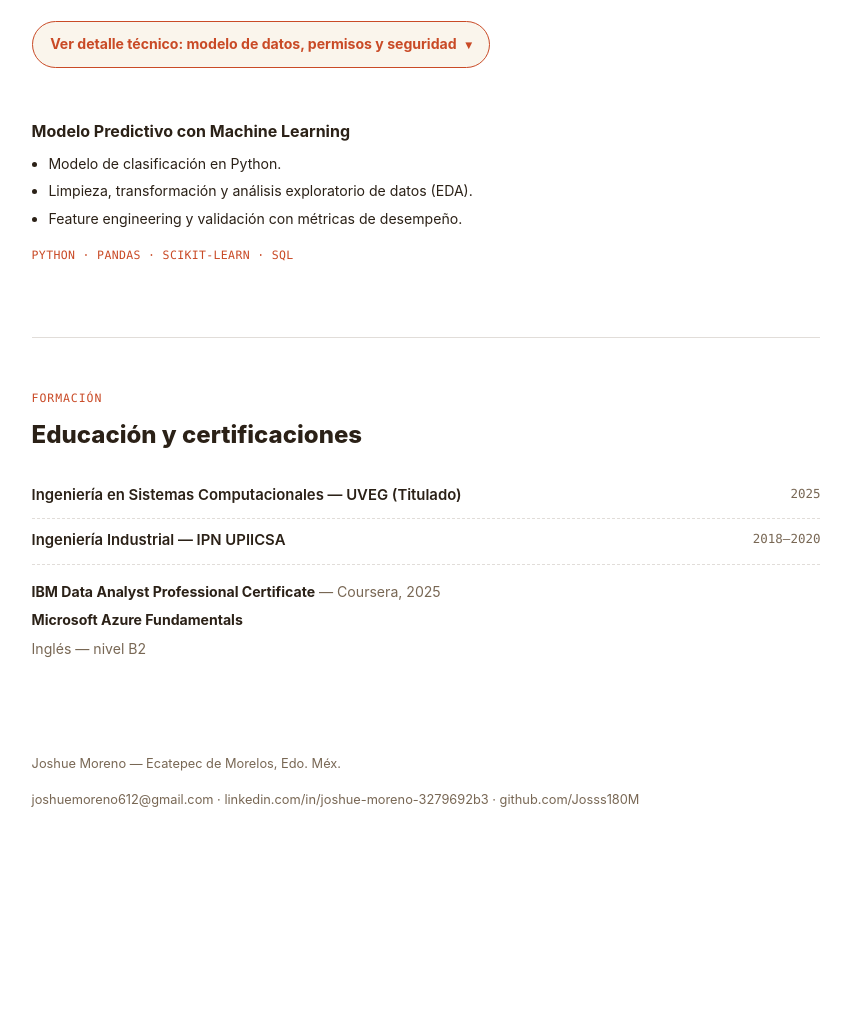
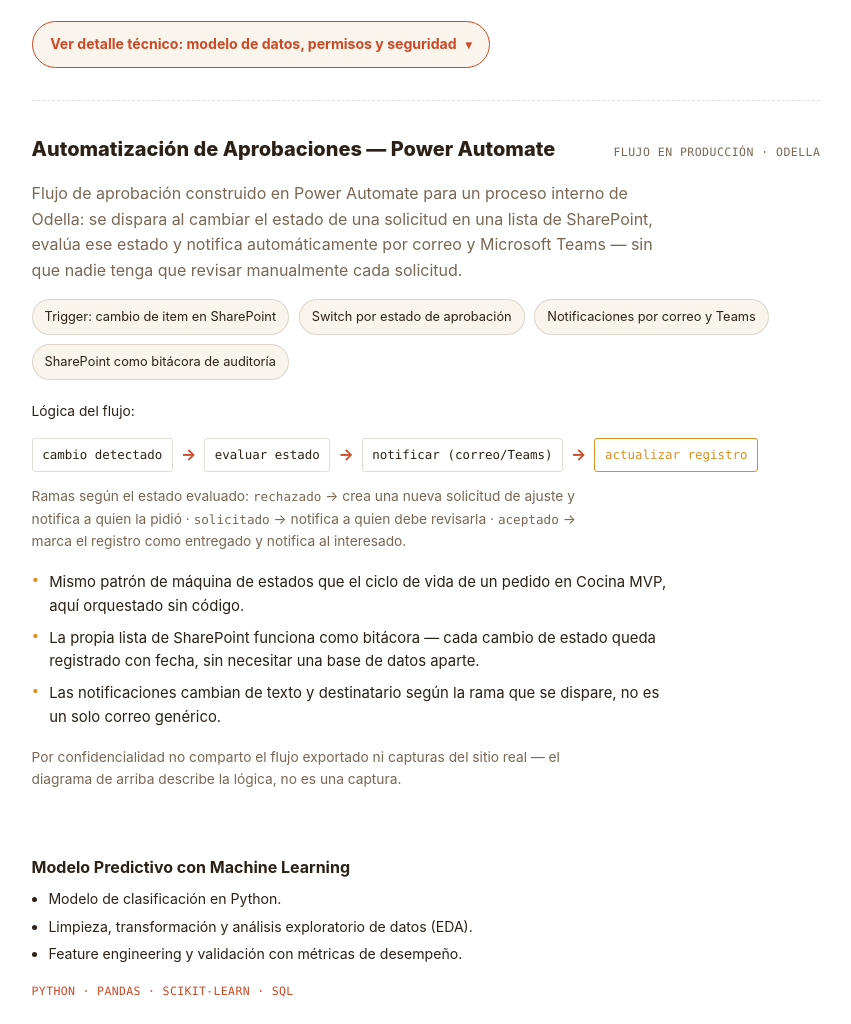
Before and after one commit to Josss180M/Josss180M.github.io, a plain HTML site: page index.html in a window 1280 px wide. Shown: the part 2804-3828 px from the top of the page, without its empty margins (214-1065 px from the left). Before the commit the page ends 3669 px from the top, so only its background shows below. Drawn offline with Linux system fonts and the light colour scheme.

Commit message:
Add Power Automate approval-flow project (sanitized)
Documents a real approval workflow built for Odella (SharePoint
trigger, status switch, email/Teams notifications) as a described
diagram rather than an exported flow or screenshot - the real export
carries the tenant ID, subscription ID, internal SharePoint URLs and
teammates' emails, and the site's own screenshots name a coworker by
workload, none of which belongs in a public portfolio.

```diff
--- a/index.html
+++ b/index.html
@@ -577,6 +577,38 @@
       </details>
     </article>
 
+    <article class="project-card" id="automate">
+      <div class="project-head">
+        <h3>Automatización de Aprobaciones — Power Automate</h3>
+        <span class="status">Flujo en producción · Odella</span>
+      </div>
+      <p class="lede muted">Flujo de aprobación construido en Power Automate para un proceso interno de Odella: se dispara al cambiar el estado de una solicitud en una lista de SharePoint, evalúa ese estado y notifica automáticamente por correo y Microsoft Teams — sin que nadie tenga que revisar manualmente cada solicitud.</p>
+
+      <div class="quickfacts">
+        <span>Trigger: cambio de item en SharePoint</span>
+        <span>Switch por estado de aprobación</span>
+        <span>Notificaciones por correo y Teams</span>
+        <span>SharePoint como bitácora de auditoría</span>
+      </div>
+
+      <p class="lede small">Lógica del flujo:</p>
+      <div class="statepath">
+        <span class="state">cambio detectado</span><span class="arrow">→</span>
+        <span class="state">evaluar estado</span><span class="arrow">→</span>
+        <span class="state">notificar (correo/Teams)</span><span class="arrow">→</span>
+        <span class="state pay">actualizar registro</span>
+      </div>
+      <p class="lede small muted">Ramas según el estado evaluado: <code>rechazado</code> → crea una nueva solicitud de ajuste y notifica a quien la pidió · <code>solicitado</code> → notifica a quien debe revisarla · <code>aceptado</code> → marca el registro como entregado y notifica al interesado.</p>
+
+      <ul class="findings">
+        <li>Mismo patrón de máquina de estados que el ciclo de vida de un pedido en Cocina MVP, aquí orquestado sin código.</li>
+        <li>La propia lista de SharePoint funciona como bitácora — cada cambio de estado queda registrado con fecha, sin necesitar una base de datos aparte.</li>
+        <li>Las notificaciones cambian de texto y destinatario según la rama que se dispare, no es un solo correo genérico.</li>
+      </ul>
+
+      <p class="lede small muted" style="margin-top:1rem;">Por confidencialidad no comparto el flujo exportado ni capturas del sitio real — el diagrama de arriba describe la lógica, no es una captura.</p>
+    </article>
+
     <article class="minicard">
       <h3>Modelo Predictivo con Machine Learning</h3>
       <ul>
```
